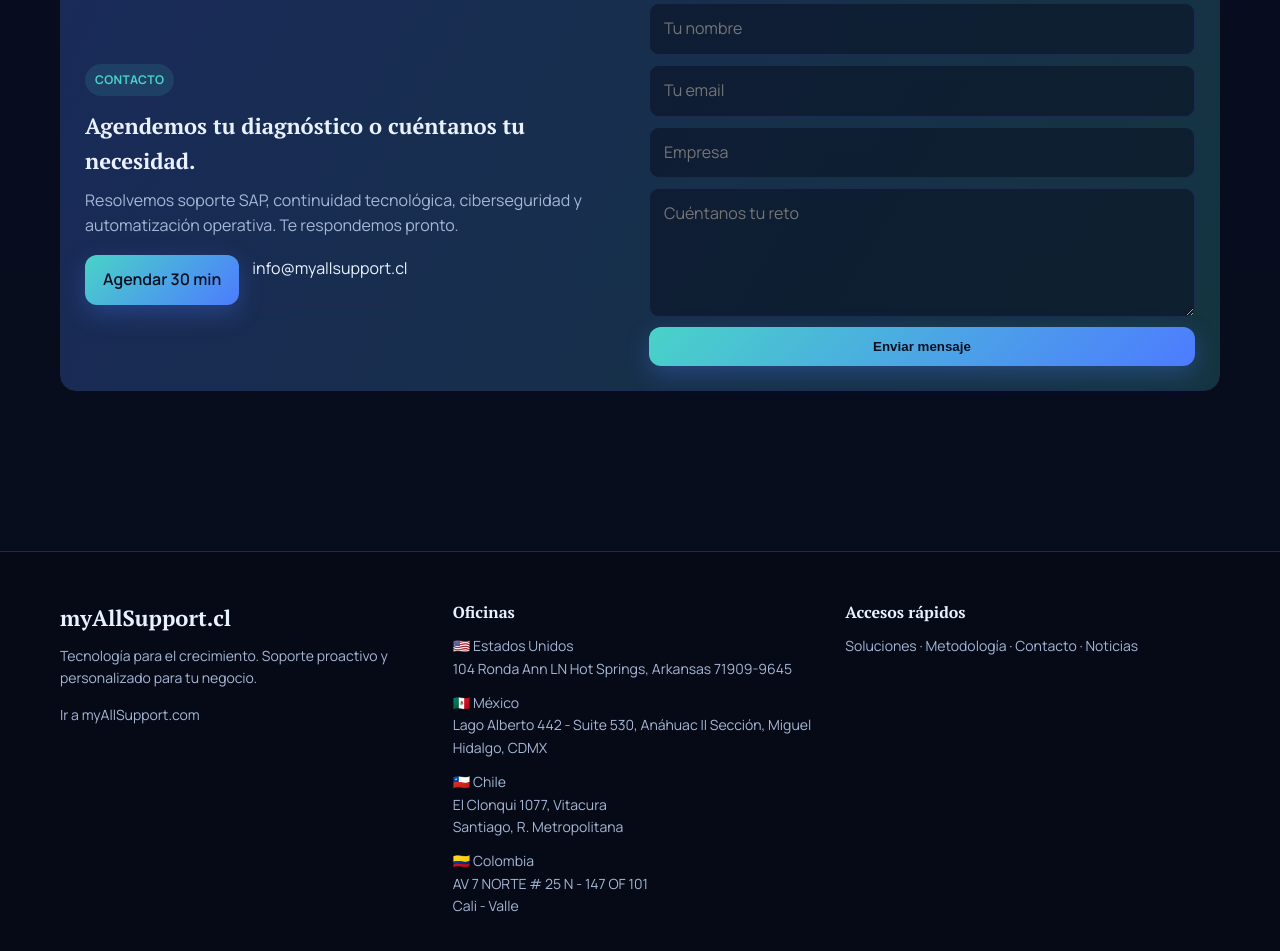
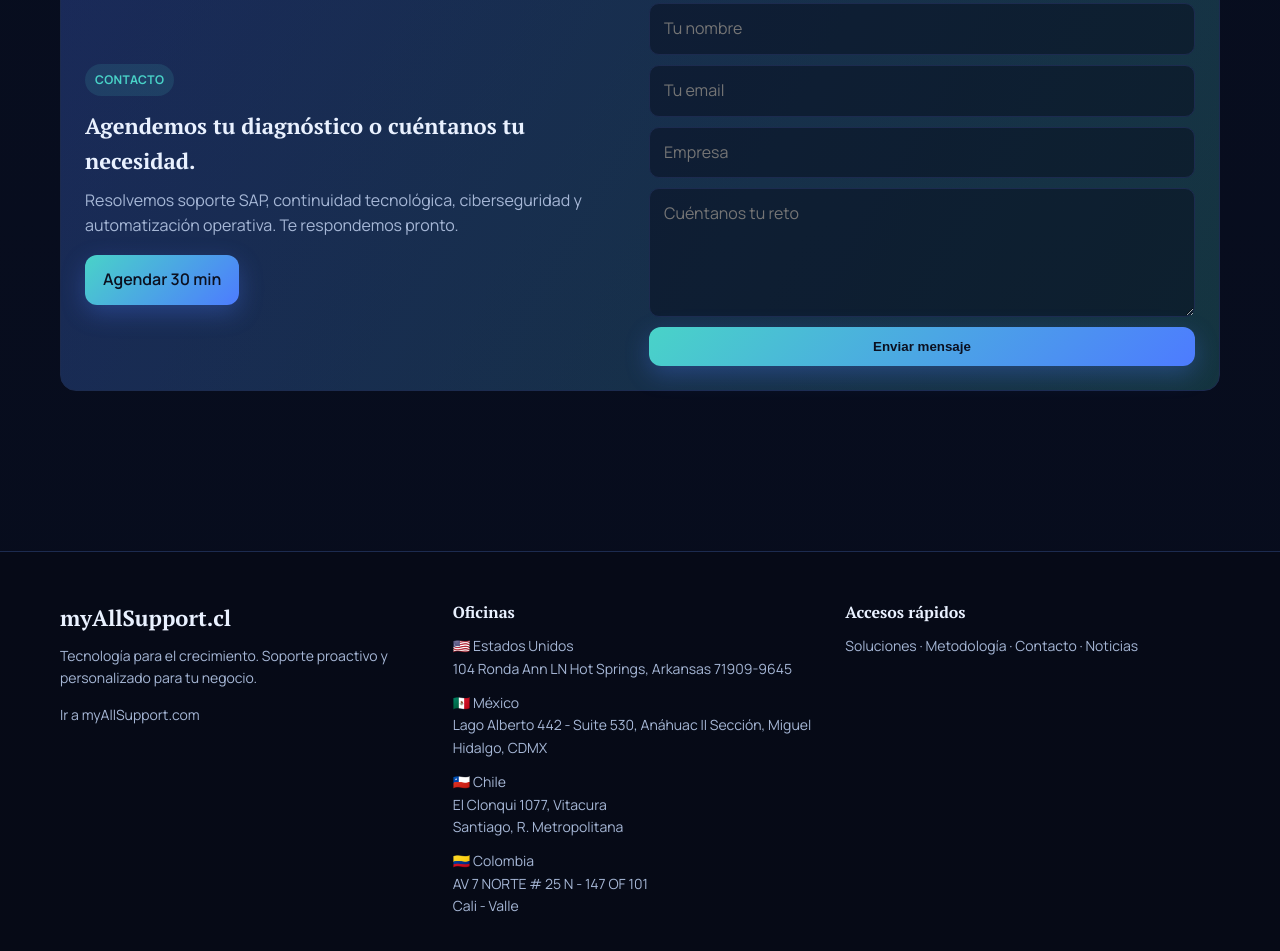
Before and after one commit to christianasmussenb/myallsupport, a plain HTML site: page index.html in a window 1280 px wide. Shown: the part 3578-4529 px from the top of the page. Drawn offline with Linux system fonts and the light colour scheme.

Commit message:
Remove secondary contact email link from hero section

```diff
--- a/index.html
+++ b/index.html
@@ -485,7 +485,6 @@
           <p>Resolvemos soporte SAP, continuidad tecnológica, ciberseguridad y automatización operativa. Te respondemos pronto.</p>
           <div class="hero-actions">
             <a class="btn" href="https://calendly.com/christian-htc/30min" target="_blank">Agendar 30 min</a>
-            <a class="btn-secondary" href="mailto:info@myallsupport.cl">info@myallsupport.cl</a>
           </div>
         </div>
         <form action="https://formspree.io/f/xeoyrnwz" method="POST">
```
